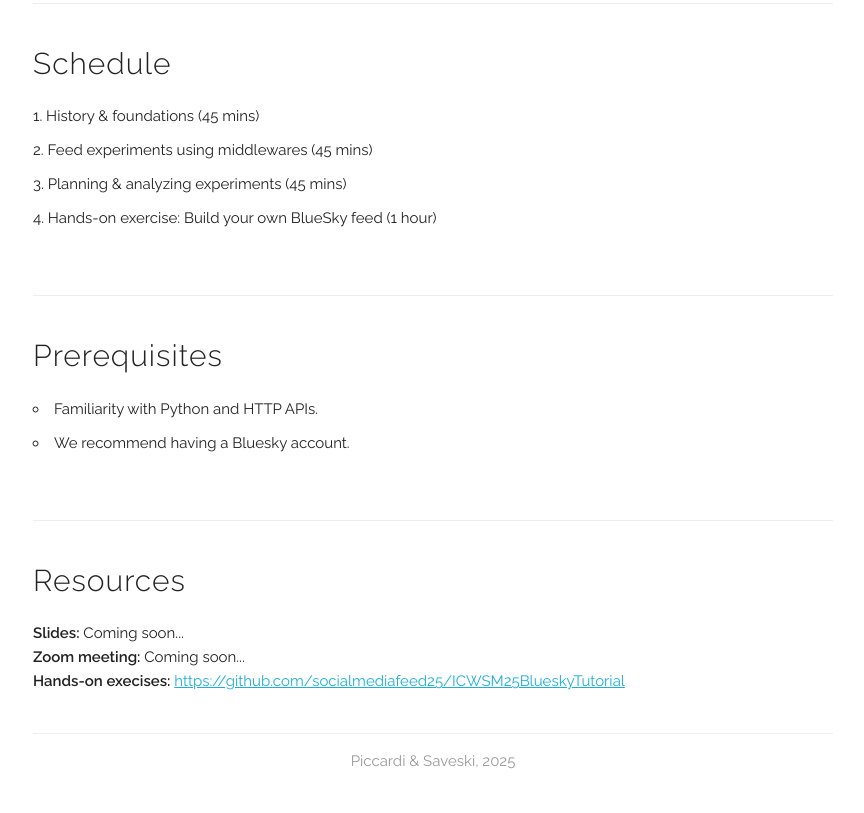
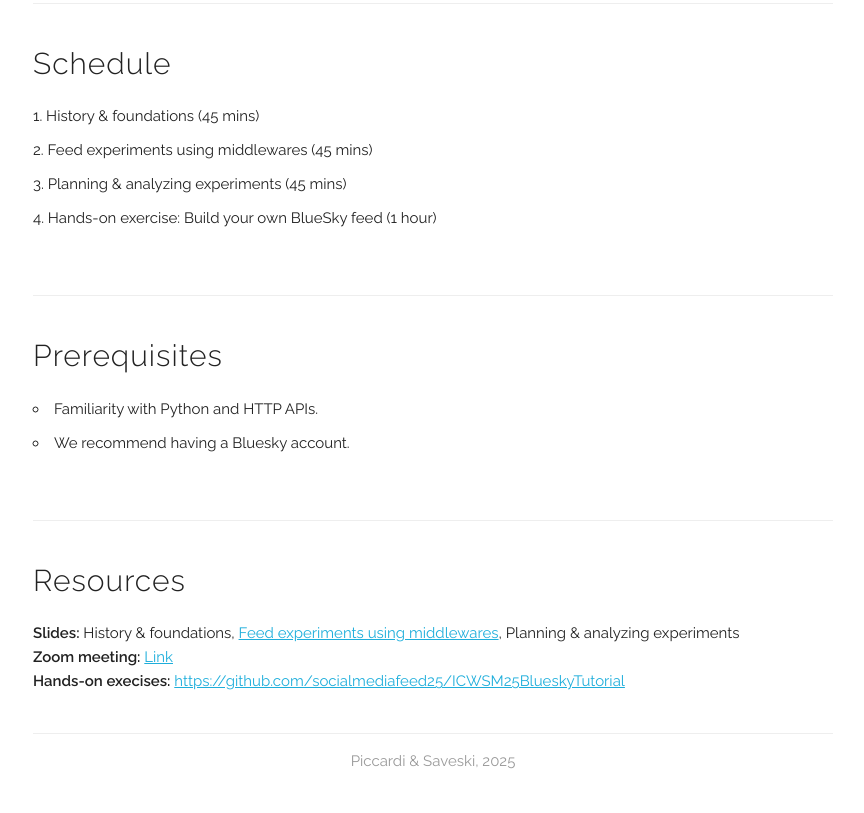
Before and after one commit to socialmediafeed25/socialmediafeed25.github.io, a plain HTML site: page index.html in a window 1280 px wide. Shown: the part 1113-1926 px from the top of the page, without its empty margins (207-1071 px from the left). Drawn offline with Linux system fonts and the light colour scheme.

Commit message:
+ slides

```diff
--- a/index.html
+++ b/index.html
@@ -89,8 +89,8 @@
 
     <div class="docs-section" id="resources">
         <h4>Resources</h4>
-        <b>Slides:</b> Coming soon...<br/>
-        <b>Zoom meeting:</b> Coming soon...<br/>
+        <b>Slides:</b> History & foundations, <a href="https://docs.google.com/presentation/d/1717jL_sNQ1NUb-sI40KfjPSAc5z8fzTSsADga3mgq_M/edit?usp=sharing">Feed experiments using middlewares</a>, Planning & analyzing experiments<br/>
+        <b>Zoom meeting:</b> <a href="https://stanford.zoom.us/j/98596823309?pwd=L8mbaKvqCYWgr42a4THga13NRKufJM.1">Link</a><br/>
         <b>Hands-on execises:</b> <a href="https://github.com/socialmediafeed25/ICWSM25BlueskyTutorial">https://github.com/socialmediafeed25/ICWSM25BlueskyTutorial</a><br/>
     </div>
 
```
